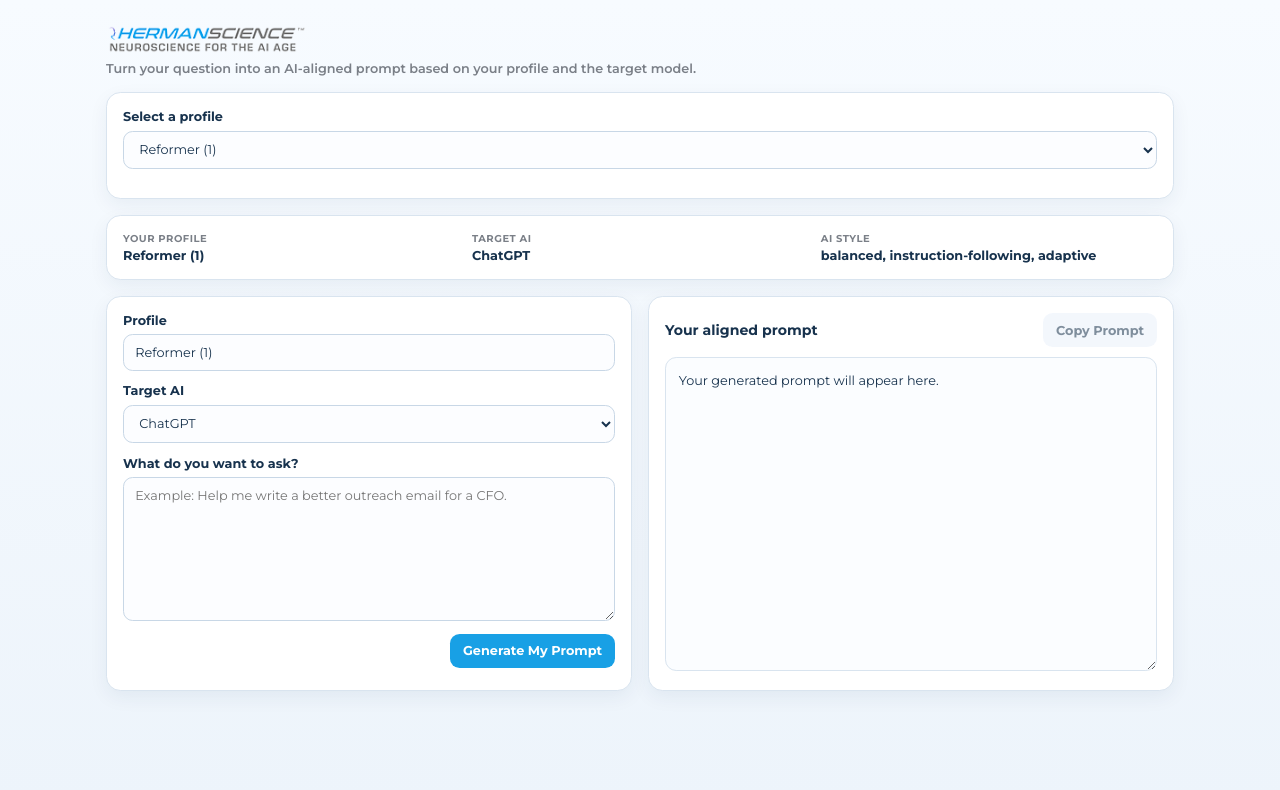
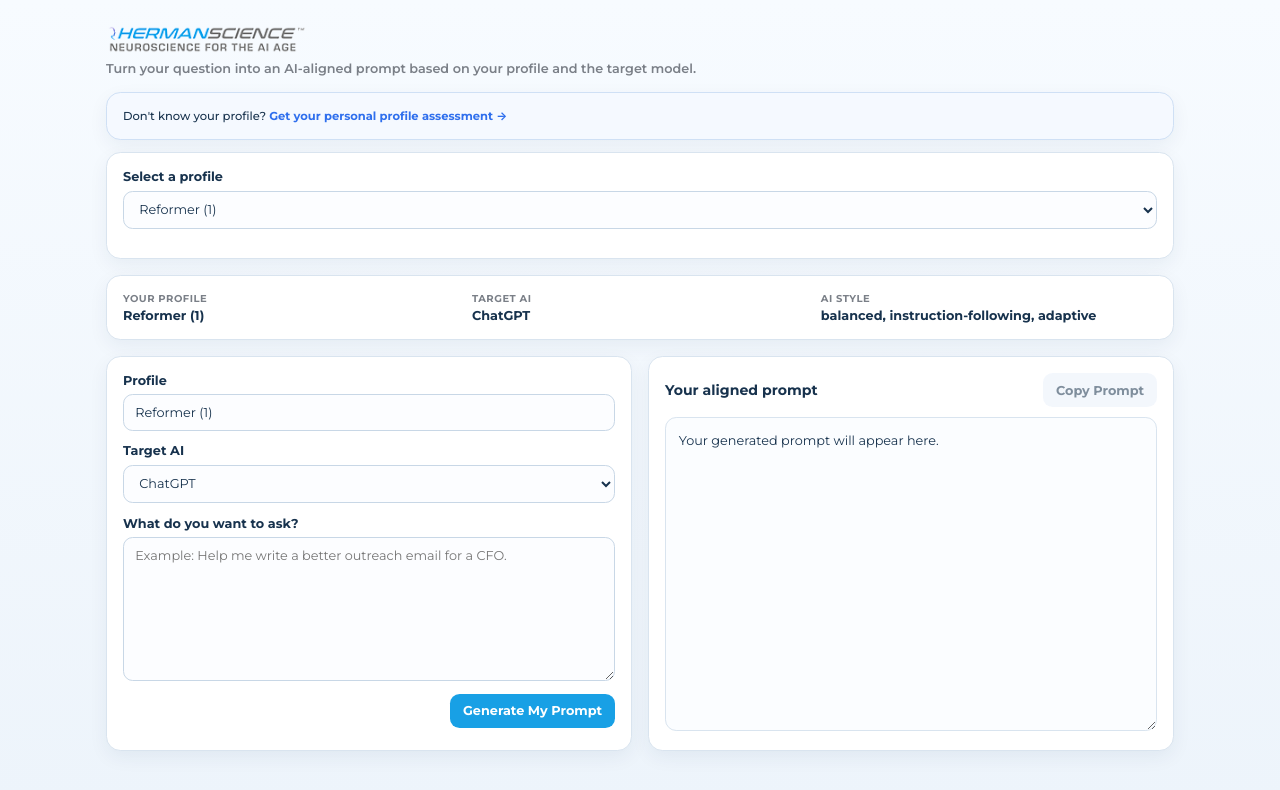
Before and after one commit to gtmnow/AI-prompting-helper-v1, a React (Vite) app: page / in a window 1280 px wide. Shown: the top 790 px of the page. Built offline with nearby package versions, Linux system fonts and the light colour scheme.

Commit message:
added cqi cta for no profile

```diff
--- a/src/App.tsx
+++ b/src/App.tsx
@@ -70,6 +70,20 @@ function App() {
       </section>
 
       {!urlProfile && (
+        <>
+          <div className="card profile-cta-card">
+            <p className="profile-cta-text">
+              Don&apos;t know your profile?{' '}
+              <a
+                href="https://www.hermanscience.com/cqi"
+                target="_blank"
+                rel="noopener noreferrer"
+              >
+                Get your personal profile assessment →
+              </a>
+            </p>
+          </div>
+
           <div className="card profile-selector-card">
             <div className="field-group">
               <label htmlFor="profileSelect">Select a profile</label>
@@ -86,6 +100,7 @@ function App() {
               </select>
             </div>
           </div>
+        </>
       )}
 
       <StatusStrip profile={activeProfile} llm={activeLlm} />
--- a/src/styles.css
+++ b/src/styles.css
@@ -165,6 +165,29 @@ button {
   transition: background 0.2s ease, transform 0.2s ease;
 }
 
+.profile-cta-card {
+  margin-bottom: 12px;
+  background: #f5f9ff;
+  border: 1px solid #cfe0f5;
+}
+
+.profile-cta-text {
+  margin: 0;
+  font-size: 0.9rem;
+  font-weight: 500;
+  color: #17324d;
+}
+
+.profile-cta-text a {
+  color: #2f6fed;
+  font-weight: 700;
+  text-decoration: none;
+}
+
+.profile-cta-text a:hover {
+  text-decoration: underline;
+}
+
 button:hover {
   background: var(--brand-blue-hover);
 }
```
Lines whose indentation alone changed are shown as unchanged.
